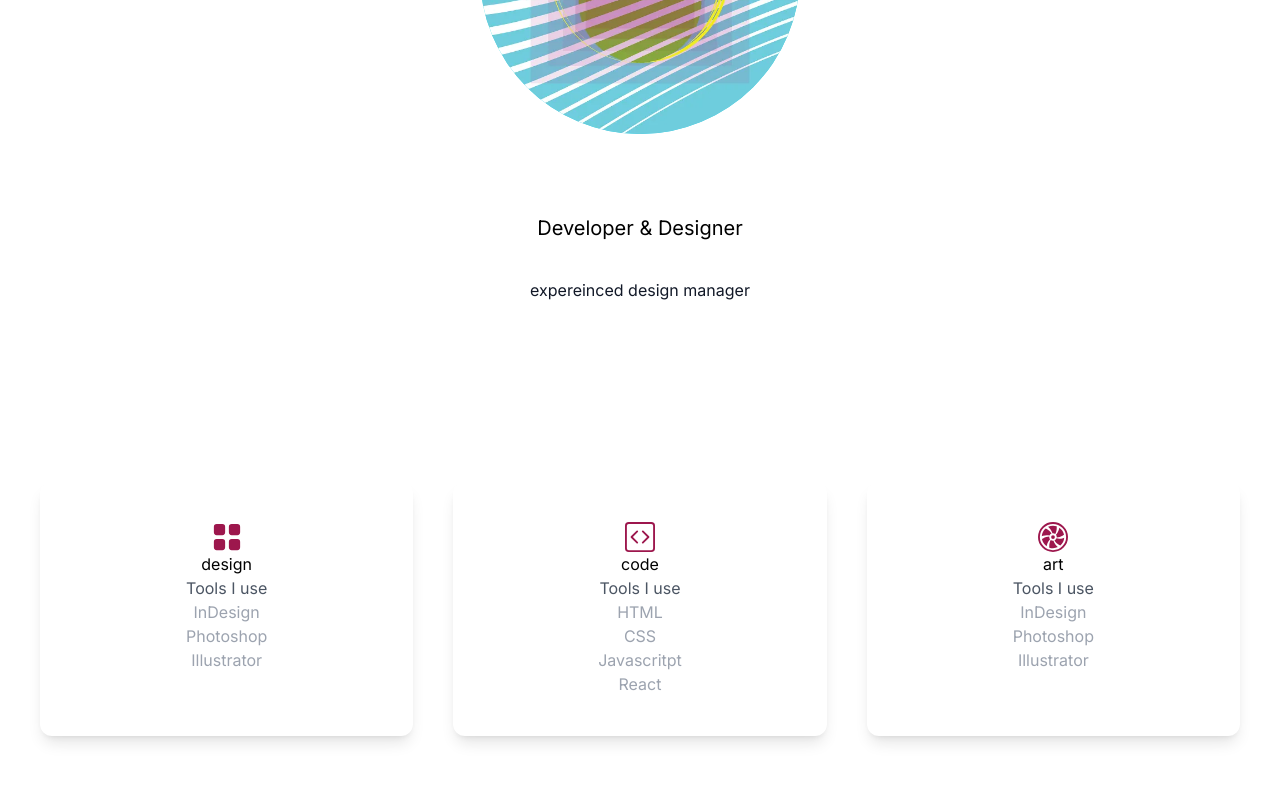
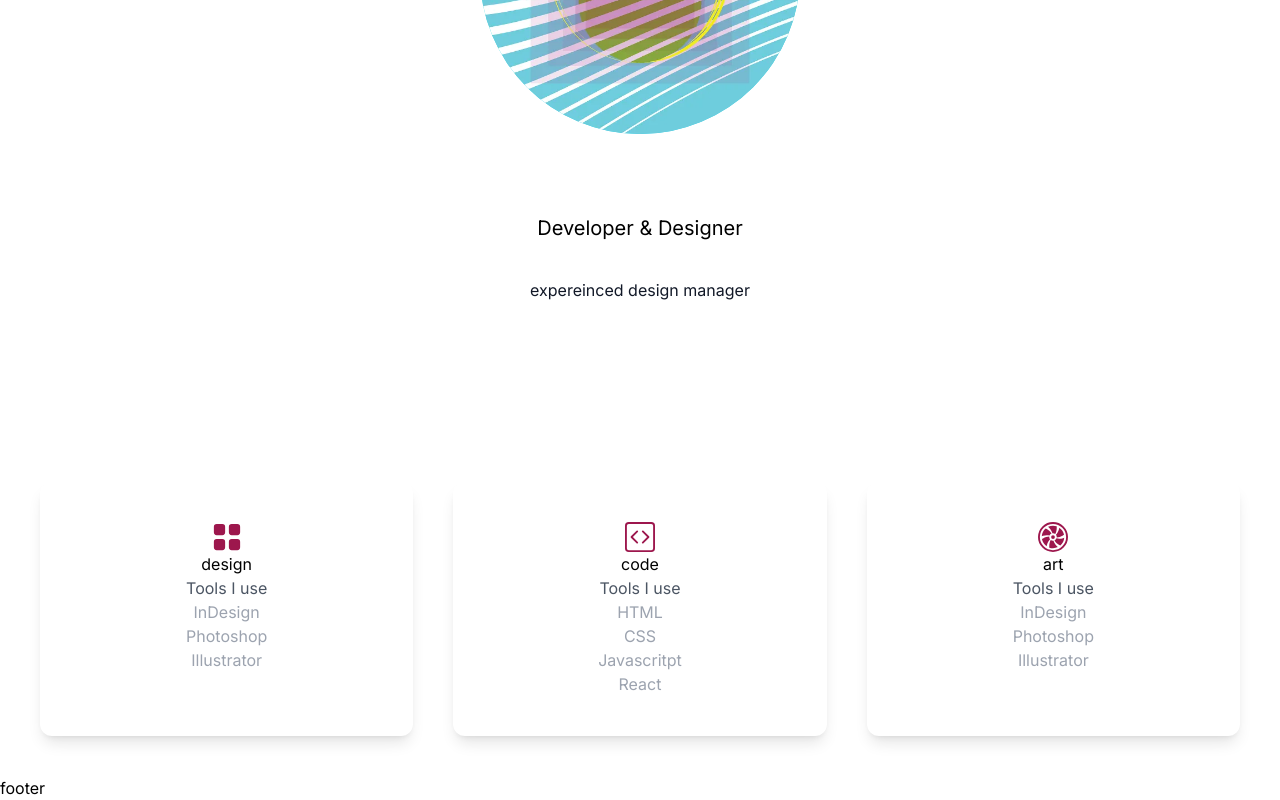
Before and after one commit to BrendanMcBryan/next-portolio, a Next.js app: page / in a window 1280 px wide. Shown: the part 306-1106 px from the top of the page. Before the commit the page ends 1082 px from the top, so only its background shows below. Built offline with nearby package versions, Linux system fonts and the light colour scheme.

Commit message:
minor adjustments, mostly done with

```diff
--- a/app/layout.js
+++ b/app/layout.js
@@ -12,6 +12,7 @@ export default function RootLayout({ children }) {
   return (
     <html lang="en">
       <body className={inter.className}>{children}</body>
+      <footer>footer</footer>
     </html>
   )
 }
```
